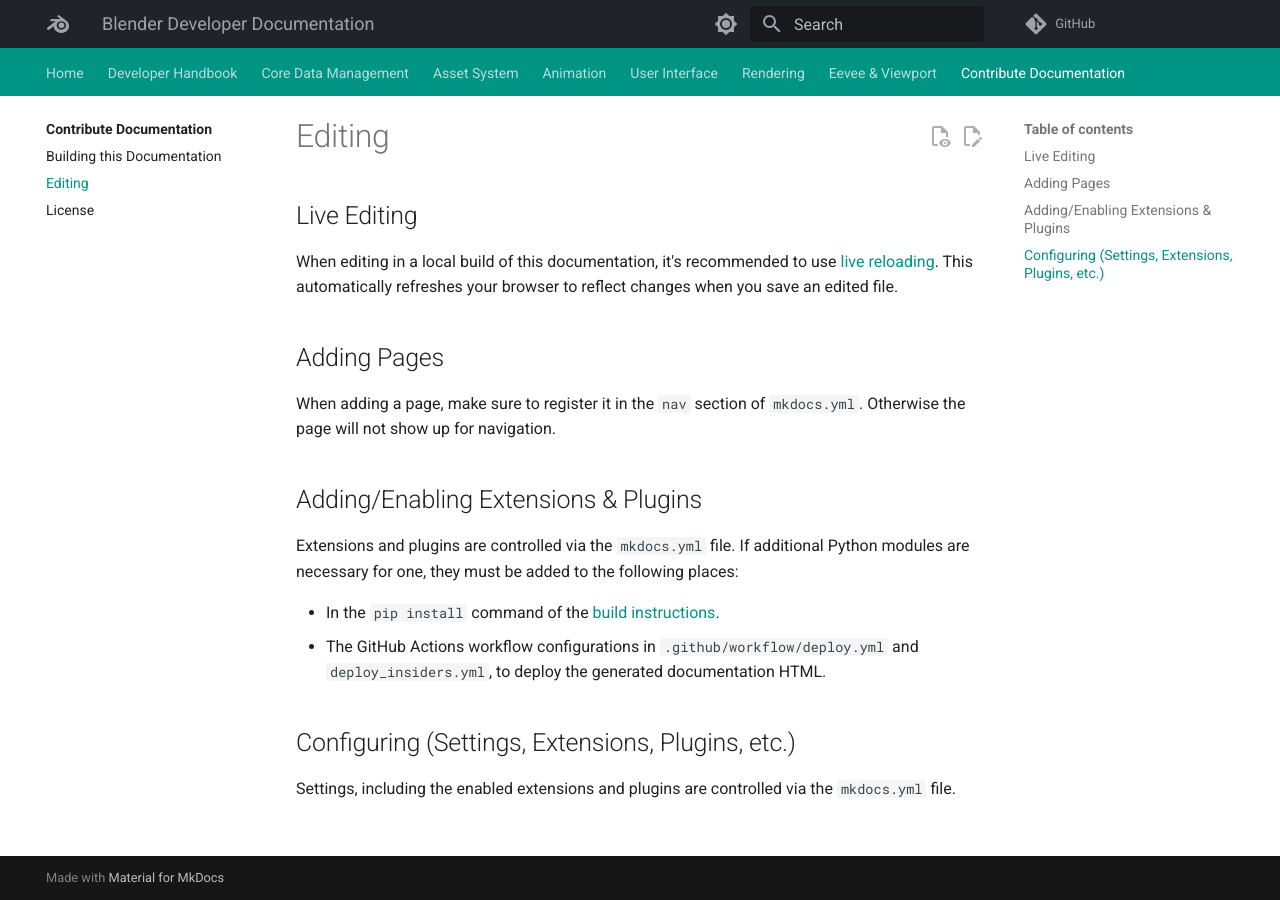
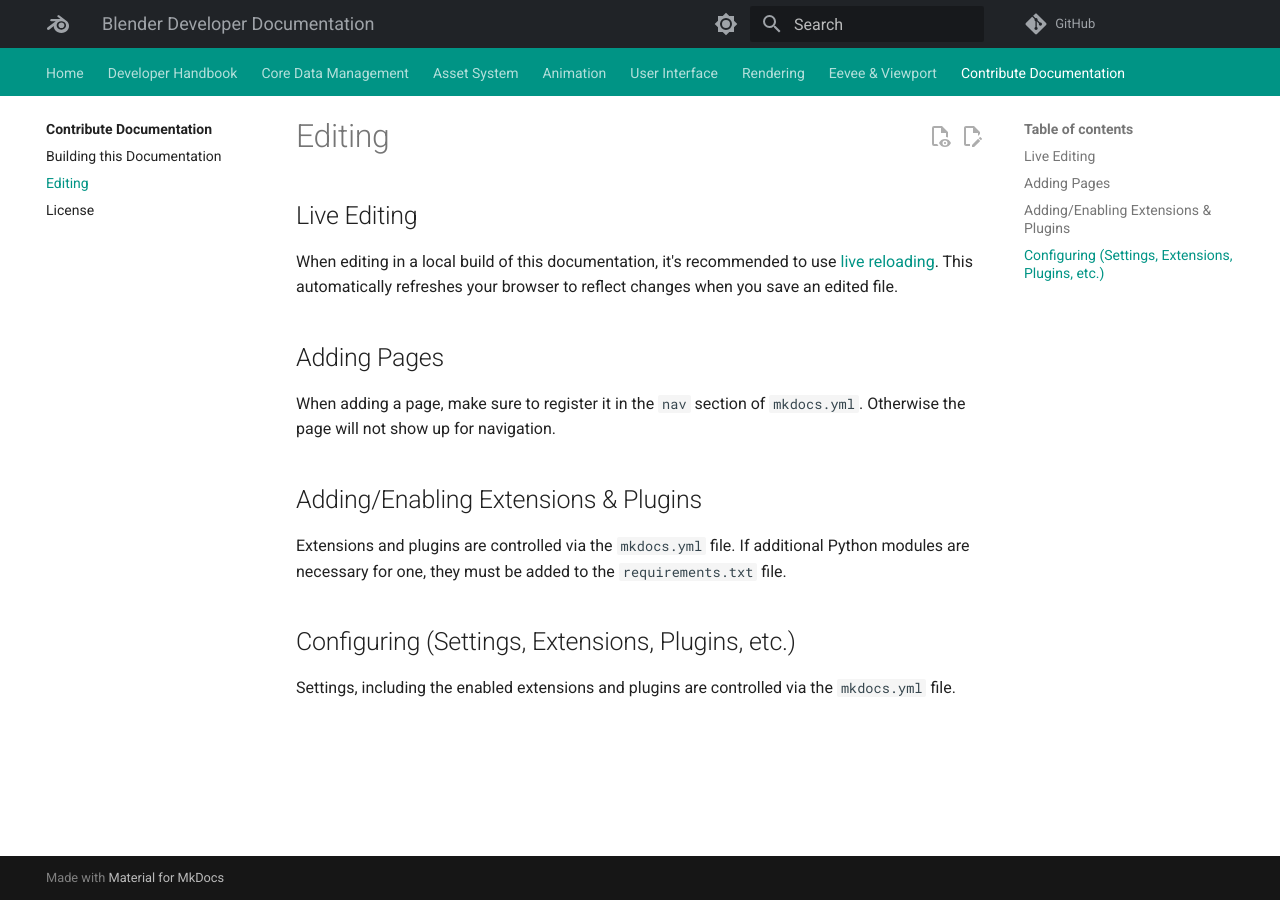
Before and after one commit to julianeisel/devdocs, an MkDocs documentation site: the page built from docs/contributing/editing.md, in a window 1280 px wide. Built offline with MkDocs 1.6.1 and Material for MkDocs 9.7.7, drawn with Linux system fonts in a browser that asks for light colours; comment, search, counter and statistics services are not loaded.

Commit message:
Add requirements.txt script for dependency installation

```diff
--- a/docs/contributing/editing.md
+++ b/docs/contributing/editing.md
@@ -10,10 +10,7 @@ When adding a page, make sure to register it in the `nav` section of `mkdocs.yml
 
 ## Adding/Enabling Extensions & Plugins
 
-Extensions and plugins are controlled via the `mkdocs.yml` file. If additional Python modules are necessary for one, they must be added to the following places:
-
-- In the `pip install` command of the [build instructions](building.md#2-install-prerequisites).
-- The GitHub Actions workflow configurations in `.github/workflow/deploy.yml` and `deploy_insiders.yml`, to deploy the generated documentation HTML.
+Extensions and plugins are controlled via the `mkdocs.yml` file. If additional Python modules are necessary for one, they must be added to the `requirements.txt` file.
 
 ## Configuring (Settings, Extensions, Plugins, etc.)
 
```
Also changed, not shown: docs/contributing/building.md (+2 -2 lines), requirements.txt (added, +7 -0 lines), 2 other files.
